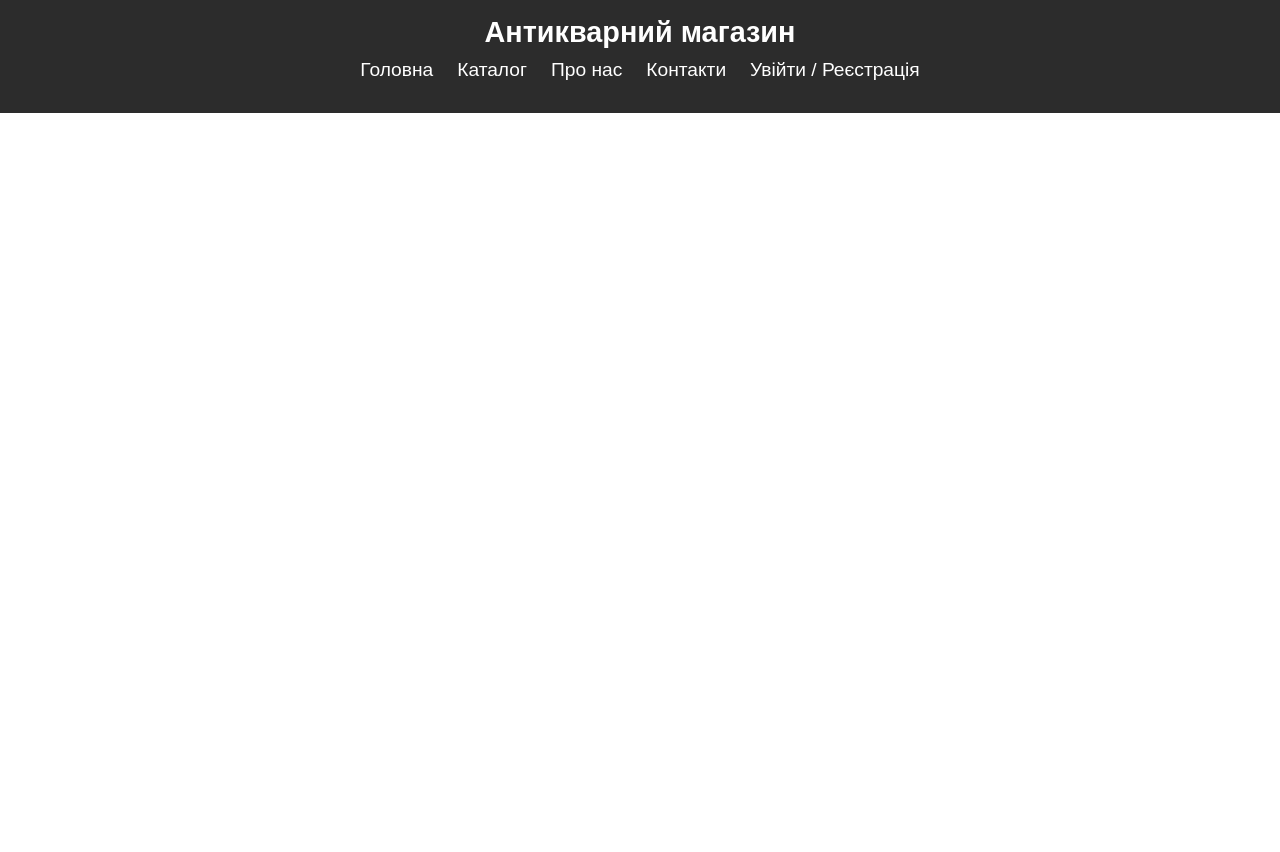
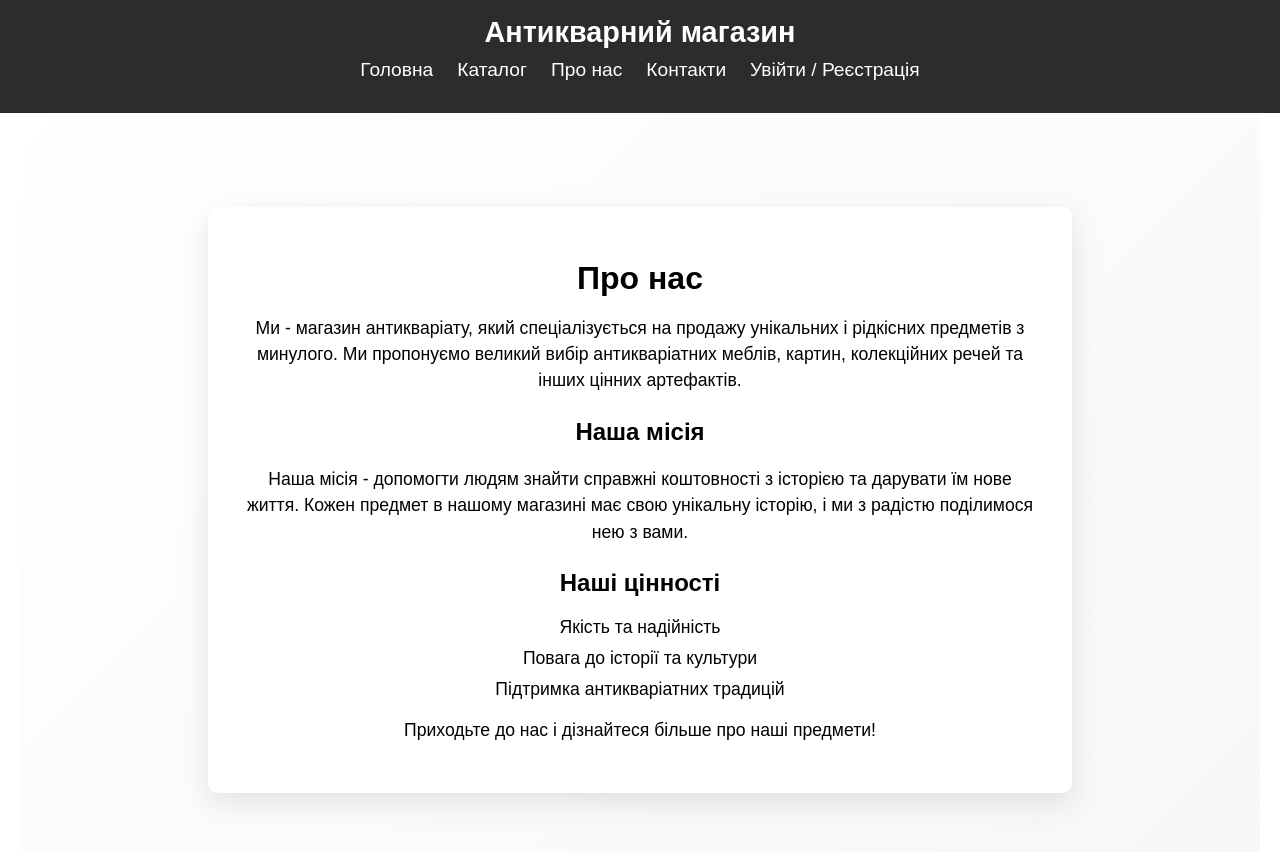
Before and after one commit to marikgryc/practika, a Vue app: page /about in a window 1280 px wide. Shown: the top 852 px of the page. Before the commit the page ends 800 px from the top, so only its background shows below. Built offline with nearby package versions, Linux system fonts and the light colour scheme.

Commit message:
Added aboutUs

```diff
--- a/public/index.html
+++ b/public/index.html
@@ -5,7 +5,7 @@
     <meta http-equiv="X-UA-Compatible" content="IE=edge">
     <meta name="viewport" content="width=device-width,initial-scale=1.0">
     <link rel="icon" href="<%= BASE_URL %>logo.ico">
-    <title><%= htmlWebpackPlugin.options.title %></title>
+    <title>Антикварний магазин</title>
   </head>
   <body>
     <noscript>
--- /dev/null
+++ b/src/components/AboutUs.vue
@@ -0,0 +1,72 @@
+<template>
+    <div class="about-container">
+      <div class="about-box">
+        <h1>Про нас</h1>
+        <p>Ми - магазин антикваріату, який спеціалізується на продажу унікальних і рідкісних предметів з минулого. Ми пропонуємо великий вибір антикваріатних меблів, картин, колекційних речей та інших цінних артефактів.</p>
+        <h2>Наша місія</h2>
+        <p>Наша місія - допомогти людям знайти справжні коштовності з історією та дарувати їм нове життя. Кожен предмет в нашому магазині має свою унікальну історію, і ми з радістю поділимося нею з вами.</p>
+        <h2>Наші цінності</h2>
+        <ul>
+          <li>Якість та надійність</li>
+          <li>Повага до історії та культури</li>
+          <li>Підтримка антикваріатних традицій</li>
+        </ul>
+        <p>Приходьте до нас і дізнайтеся більше про наші предмети!</p>
+      </div>
+    </div>
+  </template>
+
+  <script>
+  export default {
+    name: "AboutUs",
+  };
+  </script>
+
+  <style scoped>
+  .about-container {
+    display: flex;
+    justify-content: center;
+    align-items: center;
+    height: 100vh;
+    background: linear-gradient(135deg, #ffffff, #f7f7f7);
+  }
+
+  .about-box {
+    background: white;
+    padding: 2rem;
+    border-radius: 10px;
+    box-shadow: 0 10px 30px rgba(0, 0, 0, 0.1);
+    text-align: center;
+    max-width: 800px;
+    width: 100%;
+  }
+
+  h1 {
+    font-size: 2rem;
+    color: #000000;
+    margin-bottom: 1rem;
+  }
+
+  h2 {
+    font-size: 1.5rem;
+    color: #000000;
+    margin-top: 1.5rem;
+  }
+
+  p {
+    font-size: 1.1rem;
+    color: #000000;
+    line-height: 1.5;
+  }
+
+  ul {
+    list-style-type: none;
+    padding-left: 0;
+  }
+
+  ul li {
+    font-size: 1.1rem;
+    color: #000000;
+    margin-bottom: 10px;
+  }
+  </style>
```
Also changed, not shown: src/router/index.js (+4 -3 lines).
